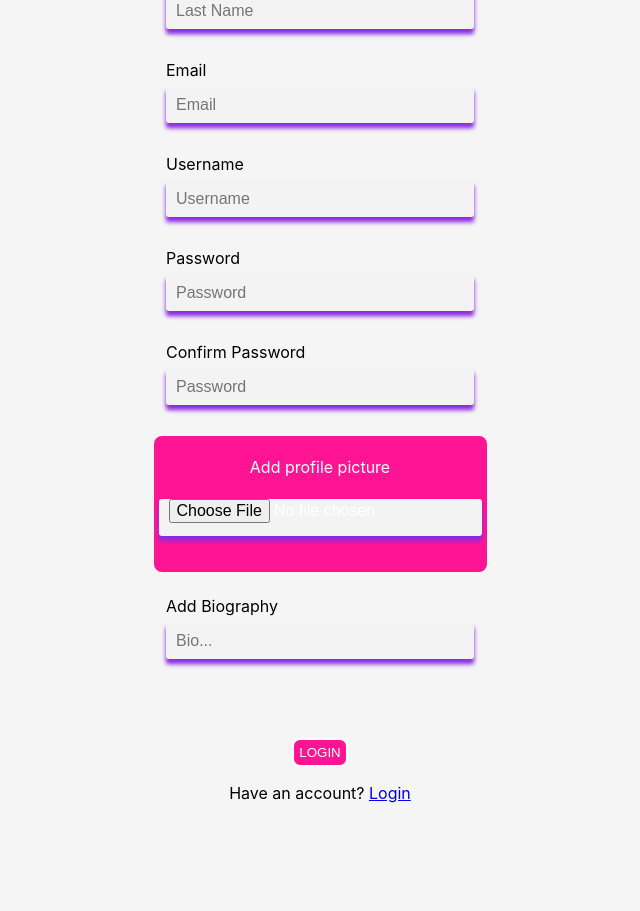
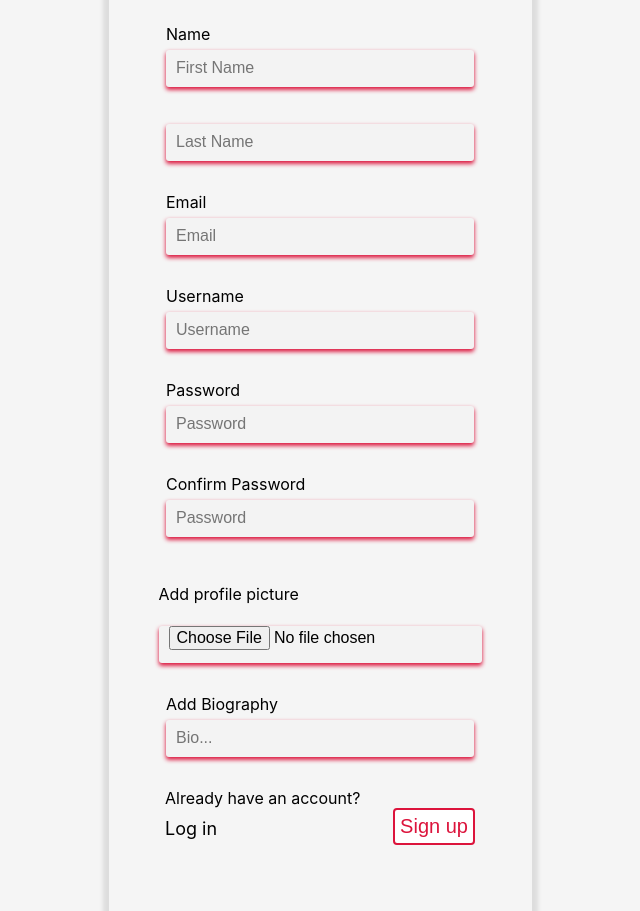
Before and after one commit to jagmeet18/front-end, a React (Create React App) app: page /signup in a window 1280 px wide. Shown: the part 160-1071 px from the top of the page, without its empty margins (320-960 px from the left). Before the commit the page ends 979 px from the top, so only its background shows below. Built offline with nearby package versions, Linux system fonts and the light colour scheme.

Commit message:
css part

```diff
--- a/src/App.js
+++ b/src/App.js
@@ -1,10 +1,9 @@
 import './App.css';
 import SignUp from './signup';
-import Base from './base';
 import Login from './login';
 import Profile from './Profile';
-
-// import { Component } from 'react';
+import VS from './create_virtualSpace';
+import PopUp from './popup';
 import { BrowserRouter as Router, Route, Switch, Redirect} from 'react-router-dom';
 
 function App() {
@@ -12,14 +11,20 @@ function App() {
     <Router>
       <Route exact path="/">
         <Redirect to={{pathname: "/login"}}/>
-        {/* <Base></Base> */}
       </Route>
+
       <Switch>
         <Route path= {"/signup"}>
           <SignUp/>
         </Route>
         <Route path= {"/login"}>
           <Login/>
+        </Route>
+        <Route path="/Vs">
+          <VS/>
+        </Route>
+        <Route path="/popup">
+          <PopUp/>
         </Route>
         <Route path= "/profile/:username">
           <Profile/>
--- /dev/null
+++ b/src/create_virtualSpace.js
@@ -0,0 +1,34 @@
+import { useState} from "react";
+
+const VS = () => {
+    const [RName, setRName] = useState('');
+    const [Cname, setCname] = useState('');
+
+    const handleSubmit = (e) =>{
+        console.log('this works')
+    }
+
+    return (
+        <div className="container">
+            <div className="form">
+                <div className="form_group">
+                <div className="header">
+                    <h2>Create Room</h2>
+                </div>
+                    <label htmlFor="Room Name">Room Name</label>
+                    <input type="text" name="roomname" placeholder="Room Name" value={RName} onChange={(e) => setRName(e.target.value)} className="name_textBox"></input>
+                </div>
+                <div className="form_group">
+                    Community
+                    <br />
+                    <input type="text" name="community" placeholder="Community Name" value={Cname} onChange={(e) => setCname(e.target.value)}></input>
+                </div>
+                 <div className="footer">
+                    <button onClick={handleSubmit} type="button" className="b1">Create Room</button>
+                </div>
+            </div>
+        </div>
+     );
+}
+
+export default VS;
--- a/src/index.css
+++ b/src/index.css
@@ -36,14 +36,23 @@ code {
 .header{
   display: flex;
   flex-direction: column;
-  margin: 10;
+  /* margin: 10; */
 }
 
 .form{
   margin-top: 2em;
   display: flex;
+  padding: 50px;
   flex-direction: column;
   align-items: center;
+  /* background-color: aqua; */
+  /* border: #333 solid 2px; */
+  box-shadow: 0px 5px 4px 6px rgba(42, 42, 42, 0.116);
+  /* position: absolute;
+  border: black solid 2px;
+  top: 50%;
+  left: 50%;
+  transform: translate(-50%, -50%); */
 }
 
 .form_group{
@@ -66,41 +75,81 @@ input{
 }
 input{
   outline: none;
-  box-shadow: 0px 5px 4px 0.2px blueviolet;
+  box-shadow: 0px 2.5px 4px 0.2px crimson;
 }
 .footer{
-  margin-top: 3em;
+  /* margin-top: 1em; */
+  margin-bottom: 1em;
+  /* font-size: large; */
 }
 .b1{
   padding: 5px;
-  border-radius: 8px;
-  background-color: deeppink;
-  border: 2px solid white;
-  color: white;
+  border-radius: 4px;
+  font-size: 20px;
+  background-color: white;
+  border: 2px solid crimson;
+  color: crimson;
   transition: all 250ms ease-in-out;
+  /* margin-right: 60px; */
 }
 .b1:hover{
-  background-color: blueviolet;
+  background-color: crimson;
+  color: white;
 
 }
 .pfp{
-  color: white;
-  background-color: deeppink;
-  border-radius: 8px;
-  padding: 5px;
-  text-align: center;
-  margin-bottom: 1.5em;
-  transition: all 250ms ease-in-out;
+  color: black;
 }
-.pfp:hover{
-  background-color: blueviolet;
+.errorHandle{
+  color: red;
 }
 .navbar{
-  padding: 20px;
-  border-bottom:2px solid grey;
-  margin-top: 10px;
-  /* margin-bottom: 10px;; */
+  background-color: crimson;
+  overflow: hidden;
 }
 .main{
+  color: white;
+  /* background-color: deeppink; */
+  float: right;
+  text-align: center;
+  /* margin-bottom: 30px; */
+  padding: 14px 16px;
   text-decoration: none;
+  font-size: 40px;
 }
+.links{
+  text-decoration: none;
+  color: black;
+  font-size: large;
+  margin-right: 80px;
+  /* float: right;
+  text-align: center; */
+}
+.links2{
+  text-decoration: none;
+  color: black;
+  float: left;
+  margin-top: 10px;
+  margin-right: 176px;
+  font-size: large;
+}
+.msg{
+  float: left;
+  font-size: medium;
+}
+.links2:hover{
+  color: crimson;
+}
+.links:hover{
+  color:crimson;
+}
+/* .transfer{
+  overflow: hidden;
+  float: right;
+} */
+.main:hover{
+  /* border: crimson solid 1px;
+  background-color: white;
+  color: crimson; */
+  color: black;
+}
--- a/src/login.js
+++ b/src/login.js
@@ -65,6 +65,8 @@ const Login = () => {
 
     return (
         <div className="container" >
+            <Link to="/vs" className="links">vs form</Link>
+            <Link to="/popup" className="links">pop up</Link>
             <div className="form">
                 <div className="header">Login</div>
                {loggedIN ? history.push(`/profile/${info.username}`) : null} {/* instead of the div we gonna link profile page so add <profile></profile> */}
@@ -79,13 +81,10 @@ const Login = () => {
                     <input onChange={handleInfo} value={info.password} type="password" name="password" placeholder="Password"></input>
                 </div>
                 <div className="footer">
+                    <Link to="/signup" className="links">Create an account?</Link>
                     <button onClick={handleSubmit} type="button" className="b1">Login</button>
                 </div>
             </div>
-            <p className="text-sm">
-                New Here?{` `}
-                <Link to= "/signup">Register</Link>
-            </p>
         </div>
      );
 }
--- /dev/null
+++ b/src/popup.js
@@ -0,0 +1,11 @@
+const PopUp = () => {
+    return (
+        <div className="container" >
+            <div className="form">
+                    <h1>Bro u in a room already</h1>
+            </div>
+        </div>
+     );
+}
+
+export default PopUp;
--- a/src/signup.js
+++ b/src/signup.js
@@ -100,6 +100,7 @@ const SignUp = () => {
                 <div className="header">Create an account</div>
                 {PasswordDiff && <div className="errorHandle">Password is not the same try again</div> }
                 <div className="form_group">
+                    <div className="header"><h1>Create an account</h1></div>
                     <label htmlFor="First Name">Name</label>
                     <input type="text" name="firstname" placeholder="First Name" value={fName} onChange={(e) => setFName(e.target.value)} className="name_textBox"></input>
 
@@ -141,13 +142,12 @@ const SignUp = () => {
                     <input type="text" name="bio" placeholder="Bio..." value={bio} onChange={(e) => setBio(e.target.value)}></input>
                 </div>
                 <div className="footer">
-                    <button type="button" onClick={handleSubmit} className="b1">LOGIN</button>
+                    <div className="msg">Already have an account?</div>
+                    <br />
+                    <Link to="/login" className="links2">Log in</Link>
+                    <button onClick={handleSubmit} type="button" className="b1">Sign up</button>
                 </div>
             </div>
-            <p className="text-sm">
-                Have an account?{` `}
-                <Link to= "/login">Login</Link>
-            </p>
         </div>
      );
 }
```
Lines whose indentation alone changed are shown as unchanged.
